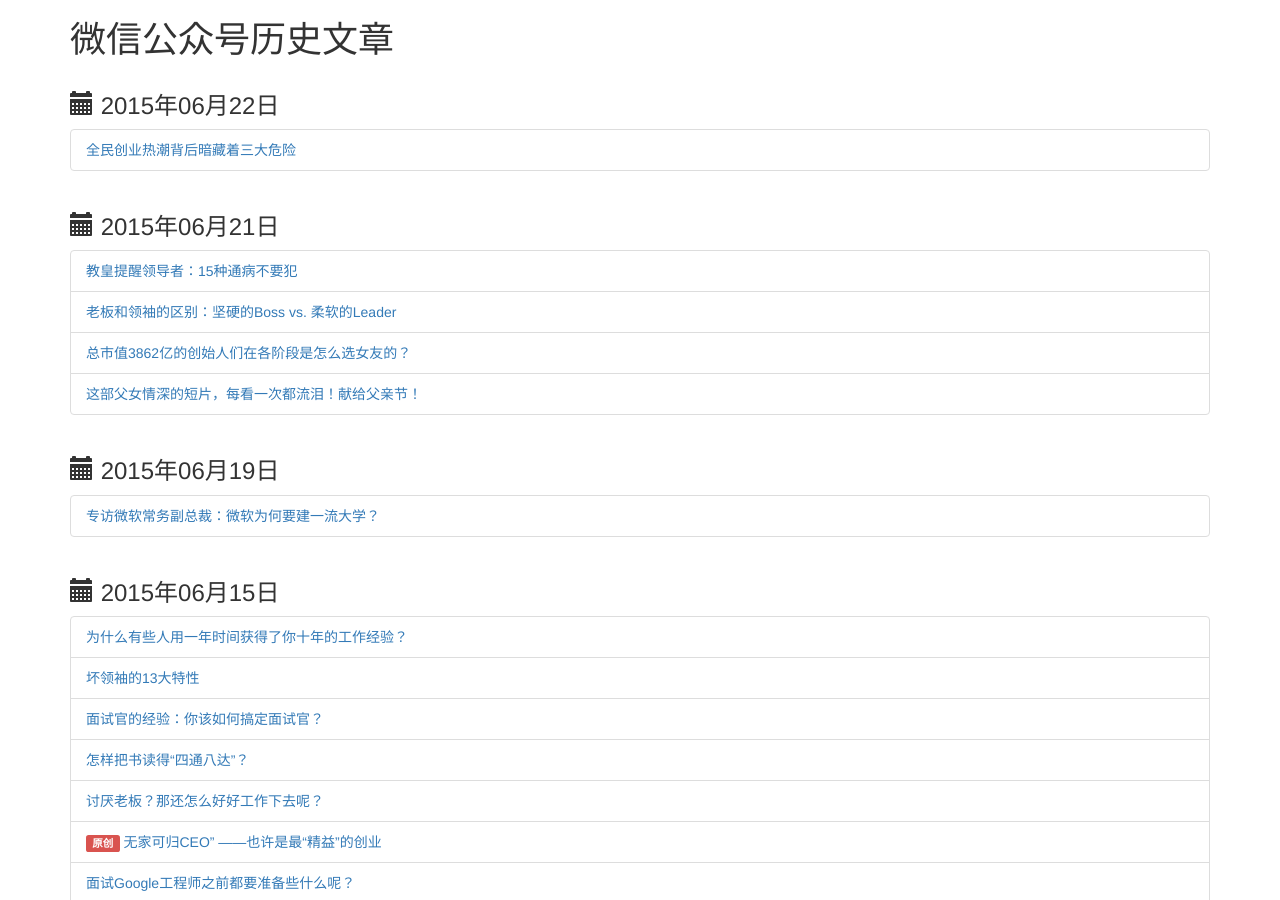
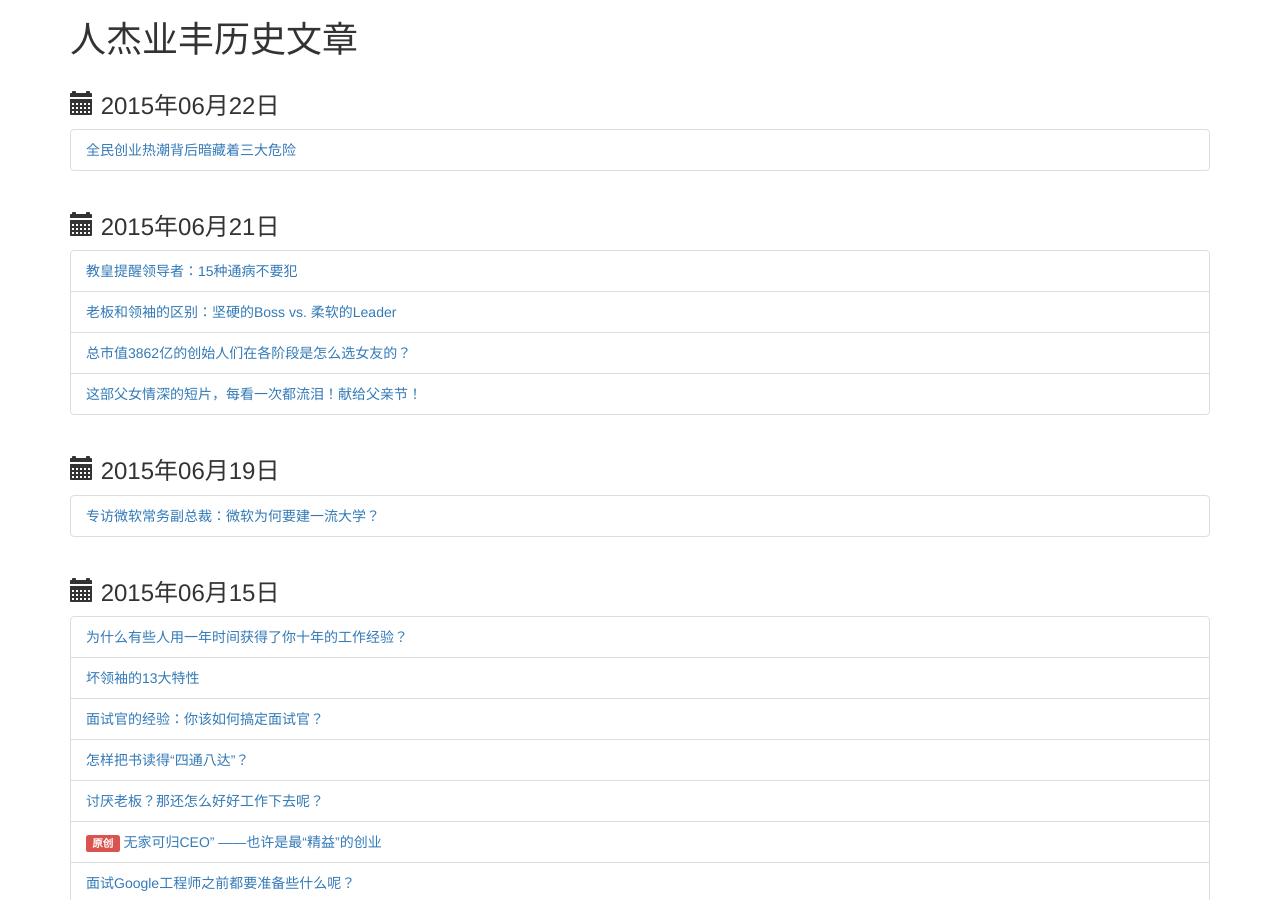
Before and after one commit to VierSteine/viersteine.github.io, a Jekyll site: the page built from articles/history_s.html, in a window 1280 px wide and 900 px high. Built offline with Jekyll 4.4.1, drawn with Linux system fonts in a browser that asks for light colours.

Commit message:
modified title

```diff
--- a/articles/history_s.html
+++ b/articles/history_s.html
@@ -5,7 +5,7 @@ title:  "人杰业丰 Viersteine"
 <header class="container">
     <div class="row">
         <div class="col-lg-12">
-            <h1>微信公众号历史文章</h1>
+            <h1>人杰业丰历史文章</h1>
         </div>
     </div>
 </header>
```
